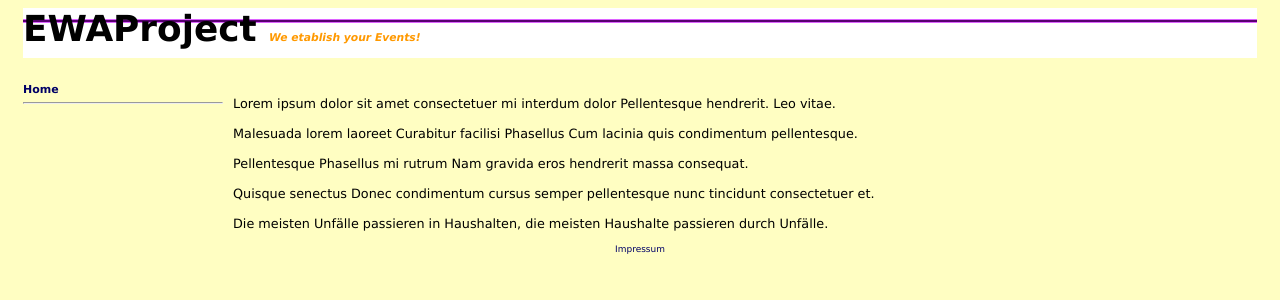
After one commit to zeyorama/EWAProject, a PHP site: page /index.php in a window 1280 px wide. The commit adds this page. Shown: the top 300 px of the page. Run offline with PHP 8.4, Linux system fonts and the light colour scheme; data that the repository does not hold is empty.

Commit message:
first design ready added impressum in partial/ modified dormate.css

```diff
--- /dev/null
+++ b/index.php
@@ -0,0 +1,48 @@
+<!DOCTYPE html>
+<html>
+  <head>
+    <meta charset='utf-8'>
+    <meta content="author" value="Markus Benjamin Kretsch">
+    <meta content="author" value="Frank Kevin Zey">
+    <link href="styles/formate.css" rel="stylesheet" type="text/css">
+  </head>
+  <body>
+    <div id="head_background">
+      EWAProject  <font id="re">We etablish your Events!</font>
+    </div>
+
+    <div id="wrapper">
+
+      <div id="navi">
+        <?php include 'partial/_nav.php'; ?>
+      </div>
+
+      <div id="yielded">
+        <?php
+          if (!isset($_GET['impress'])) {
+        ?>
+        <p>
+          Lorem ipsum dolor sit amet consectetuer mi interdum dolor Pellentesque hendrerit. Leo vitae.<br>
+          <br>
+          Malesuada lorem laoreet Curabitur facilisi Phasellus Cum lacinia quis condimentum pellentesque.<br>
+          <br>
+          Pellentesque Phasellus mi rutrum Nam gravida eros hendrerit massa consequat.<br>
+          <br>
+          Quisque senectus Donec condimentum cursus semper pellentesque nunc tincidunt consectetuer et.<br>
+          <br>
+          Die meisten Unfälle passieren in Haushalten, die meisten Haushalte passieren durch Unfälle.<br>
+        </p>
+        <?php
+          } else {
+            include 'partial/_impress.html';
+          }
+        ?>
+      </div>
+
+    </div>
+
+    <div id="footer">
+      <a href="index.php?impress">Impressum</a>
+    </div>
+  </body>
+</html>
--- a/partial/_nav.php
+++ b/partial/_nav.php
@@ -1,6 +1,2 @@
-<div id="navigation">
-
 <a href="<?php echo $_SERVER['root'].'index.php' ?>">Home</a>
-<hr id="hr_navi" />
-
-</div>
+<hr id="hr" />
--- a/styles/formate.css
+++ b/styles/formate.css
@@ -0,0 +1,96 @@
+body {
+  font-family: Ubuntu, Verdana, Arial, Helvetica, sans-serif;
+  font-size: 0.8em;
+  background-color: #fffec2;
+  padding-left: 15px;
+  padding-right: 15px;
+}
+
+div#head_background {
+  background-image: url(images/arbor.png);
+  background-repeat: repeat-x;
+  height: 50px;
+  font-weight: bold;
+  font-size: 2.8em;
+}
+
+div#wrapper {
+  padding-top: 25px;
+}
+
+div#navi {
+  width: 200px;
+  float: left;
+  font-size: 11px;
+  font-weight: bold;
+}
+
+a:hover {
+  color: #cc0000;
+  text-decoration: none;
+}
+
+a {
+  color: #000066;
+  text-decoration: none;
+}
+
+a#a {
+  color: black;
+}
+
+div#naviBorder1 {
+  padding-left: 5px;
+  width: 195px;
+  background-color: darken(gray, 30%);
+  border: 1px solid silver;
+  font-weight: bold;
+  color: white;
+}
+
+div#naviBorder2 {
+  padding-left: 5px;
+  margin-bottom: 5px;
+  border: 1px solid silver;
+  width: 195px;
+}
+
+div#yielded {
+  margin-left: 200px;
+  padding-left: 10px;
+}
+
+div#headline {
+  padding-left: 10px;
+  background-color: #ff9900;
+  height: 20px;
+  border-top: 1px solid silver;
+  border-bottom: 1px solid silver;
+  color: white;
+  font-weight: bold;
+}
+
+div#footer {
+  clear:both;
+  text-align: center;
+  font-size: 0.7em;
+}
+
+p#version {
+  font-size: 0.7em;
+  font-family: Ubuntu, Arial;
+}
+
+th#weite {
+  text-align: left;
+}
+
+font#re {
+  color: #ff9900;
+  font-size: 0.3em;
+  font-style: italic;
+}
+
+hr#hr {
+  color: #580070;
+}
```
Also changed, not shown: index.html (deleted, +0 -10 lines), partial/_impress.html (added, +56 -0 lines), images/arbor.png (added).
